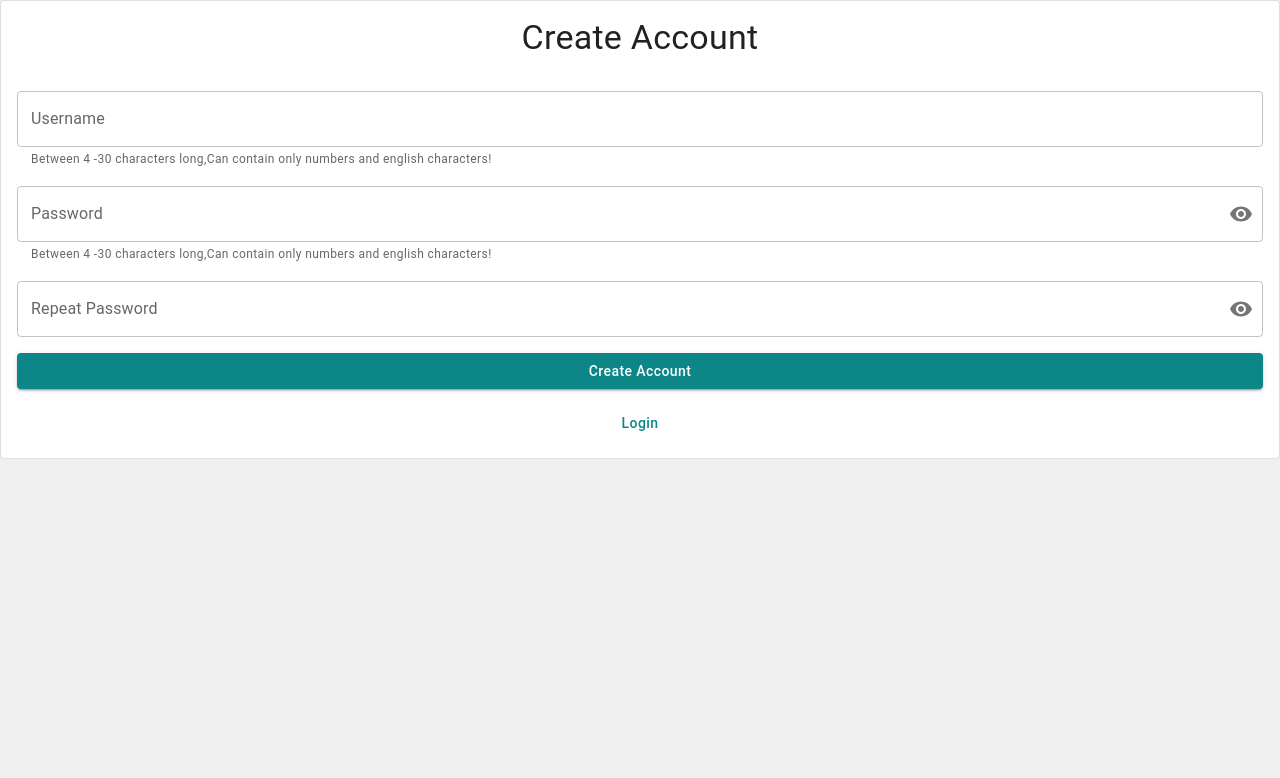
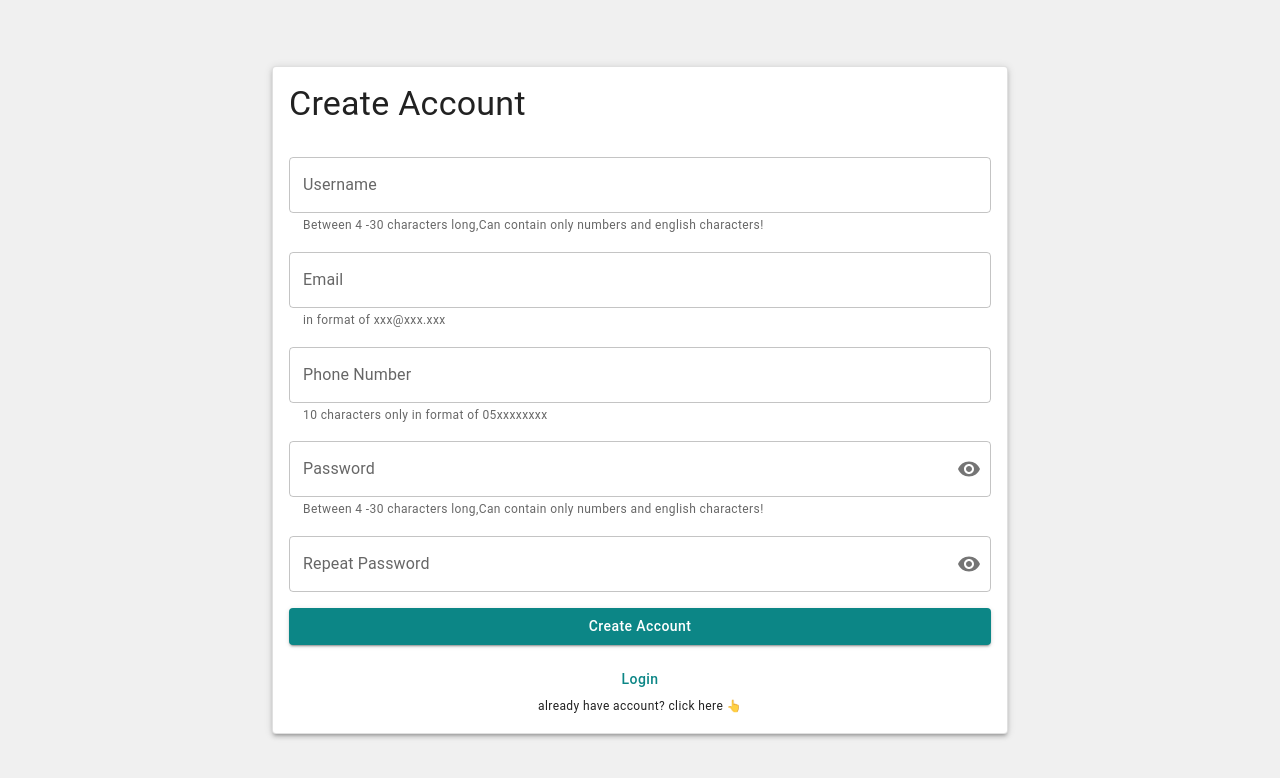
Before and after one commit to Mish2000/learning-system-client, a React (Vite) app: page / in a window 1280 px wide. Both pictures are taken after typing "Sample", "Sample123" into the empty fields and a click on the button "Create Account". Shown: the top 778 px of the page. Built offline with nearby package versions, Linux system fonts and the light colour scheme.

Commit message:
logo edit register mui design

```diff
--- /dev/null
+++ b/src/API/Register.jsx
@@ -0,0 +1,16 @@
+import axios from "axios";
+import {SERVER_URL} from "../Utils/Constants.jsx";
+
+export async  function register(userName, email, password) {
+    const params = {
+        username: userName,
+        email: email,
+        password: password,
+    }
+    try {
+        const response = await axios.post(SERVER_URL+'/auth/register', {params})
+        return await response?.data;
+    } catch (error) {
+        console.error('Error:', error);
+    }
+};
--- a/src/Components/AppIcon.jsx
+++ b/src/Components/AppIcon.jsx
@@ -9,7 +9,7 @@ AppIcon.propTypes = {
 function AppIcon(props) {
     return (
         <CardMedia
-            image={"/src/Assets/favicon.ico"}
+            image={"public/logo.jpg"}
             sx={{ height: props.size , width: props.size }}
         />
     );
--- a/src/Components/Login&Registration/MUILogin.jsx
+++ b/src/Components/Login&Registration/MUILogin.jsx
@@ -30,6 +30,7 @@ function MuiLogin(props) {
             }}
         >
             <AppIcon size={250}/>
+            <Typography variant={"h2"}>self learning math</Typography>
             <Card
                 sx={{
                     width: '100%',
--- a/src/Components/Login&Registration/MUIRegister.jsx
+++ b/src/Components/Login&Registration/MUIRegister.jsx
@@ -1,21 +1,28 @@
 import React, {useEffect, useState} from 'react';
-import {Box, Button, Card, Stack, TextField, Typography} from "@mui/material";
+import {Alert, Box, Button, Card, Stack, TextField, Typography} from "@mui/material";
 import {useNavigate} from "react-router";
 import PasswordTextField from "./PasswordTextField.jsx";
 import {LOGIN_URL} from "../../Utils/Constants.jsx";
+import {register} from "../../API/Register.jsx";
 
-function MuiRegister(props) {
+function MuiRegister() {
     const navigate = useNavigate();
     const [username, setUsername] = useState("");
+    const [email, setEmail] = useState("");
     const [password, setPassword] = useState("");
     const [repeat, setRepeat] = useState("");
+    const [phone, setPhone] = useState("");
+    const [phoneError, setPhoneError] = useState(false);
     const [usernameError, setUsernameError] = useState(false);
+    const [emailError, setEmailError] = useState(false);
     const [passwordError, setPasswordError] = useState(false);
     const [repeatError, setRepeatError] = useState(false);
+    const [alert, setAlert] = useState(false);
     const [error, setError] = useState("");
 
-
     const regex = /^[a-zA-Z0-9]{4,30}$/;
+    const emailRegex = /^[a-zA-Z0-9._%+-]+@[a-zA-Z0-9.-]+\.[a-zA-Z]{2,}$/;
+    const phoneRegex = /^05\d{1}-?\d{3}-?\d{4}$/;
 
     useEffect(() => {
         if (username.length >= 1) {
@@ -32,30 +39,61 @@ function MuiRegister(props) {
 
     useEffect(() => {
         setRepeatError(repeat !== password && repeat.length > 0)
-    }, [password,repeat]);
+    }, [password, repeat]);
 
+    useEffect(() => {
+        if (email.length >= 1) {
+            setEmailError(!emailRegex.test(email));
+        }
+    }, [email]);
+
+    useEffect(() => {
+        if (phone.length >= 1) {
+            setPhoneError(!phoneRegex.test(phone));
+        }
+    }, [phone]);
+
+    const handlePhoneChange = (event) => {
+        const inputValue = event.target.value;
+        const formattedValue = inputValue.replace(/(\d{3})(\d{3})(\d{4})/, '$1-$2$3');
+        setPhone(formattedValue);
+        event.target.value = formattedValue;
+    };
+
+    const notEmpty = (username.length >= 1 && phone.length >= 1 && email.length >= 1 && password.length >= 1 && repeat !== password && repeat.length > 0);
 
     async function createAccount() {
-        // CreateAccount(username, password, repeat).then(result => {
-        //     if (result===100){
-        //         setError("Missing username")
-        //     }else if(result===101){
-        //         setError("Missing password")
-        //     }else if(result===102){
-        //         setError("Password do not match!")
-        //     }else if(result===103){
+        // register(username, email, password).then(() => {
+        //     if (result === 103) {
         //         setError("This username is already taken ")
-        //     }else if(result===104){
+        //     } else if (result === 104) {
         //         setError("The username does not satisfy the requirements")
-        //     }else if(result===105){
+        //     } else if (result === 105) {
         //         setError("The password does not satisfy the requirements")
-        //     }
-        // });
+        //     }else {navigate(LOGIN_URL)}
+        // })
+        register(username, email, password)
+        navigate(LOGIN_URL)
     }
-
         return (
-        <Box className="login-card"  textAlign="center">
-            <Card variant={"outlined"} >
+            <Box
+                sx={{
+                    display: 'flex',
+                    flexDirection: 'column',
+                    alignItems: 'center',
+                    justifyContent: 'center',
+                    minHeight: '100vh',
+                    padding: {xs: 0, sm: 4, md: 4, lg: 4},
+                    width: '100%',
+                    maxWidth: {xs: '90%', sm: '800px'},
+                    mx: 'auto',
+                }}
+            >
+                <Card sx={{
+                    width: '100%',
+                    boxShadow: 3,
+                }}
+                      variant='outlined'>
                     <Stack
                         spacing={2}
                         padding={2}
@@ -79,6 +117,30 @@ function MuiRegister(props) {
                             value={username}
                             onChange={(event) => setUsername(event.target.value)}
                         />
+                        <TextField
+                            error={emailError}
+                            variant={"outlined"}
+                            type={"text"}
+                            helperText={"in format of xxx@xxx.xxx"}
+                            label={"Email"}
+                            value={email}
+                            onChange={(event) => setEmail(event.target.value)}
+                        />
+                        <TextField
+                            error={phoneError}
+                            variant={"outlined"}
+                            type={"text"}
+                            helperText={"10 characters only in format of 05xxxxxxxx"}
+                            label={"Phone Number"}
+                            value={phone}
+                            onChange={(event) => {
+                                setPhone(event.target.value)
+                                {
+                                    handlePhoneChange(event)
+                                }
+                            }
+                            }
+                        />
                         <PasswordTextField
                             error={passwordError}
                             helperText={"Between 4 -30 characters long,Can contain only numbers and english characters! "}
@@ -98,13 +160,25 @@ function MuiRegister(props) {
                             value={repeat}
                             onChange={(event) => setRepeat(event.target.value)}
                         />
-
+                        {alert ? <Alert variant="filled" severity="error">
+                                Please check if all fields are filled correctly
+                            </Alert>
+                            :
+                            <></>
+                        }
                         <Button
                             sx={{textTransform: 'inherit'}}
                             variant={"contained"}
-                        onClick={() => createAccount()}
+                            onClick={() => {
+                                if (error === "" && notEmpty) {
+                                    setAlert(false)
+                                    createAccount()
+                                } else {
+                                    setAlert(true)
+                                }
+                            }}
                         >Create Account</Button>
-
+                        <Stack>
                             <Button
                                 sx={{textTransform: 'inherit'}}
                                 variant={"text"}
@@ -112,7 +186,10 @@ function MuiRegister(props) {
                                     navigate(LOGIN_URL)
                                 }}
                             >Login </Button>
-
+                            <Typography variant={"caption"} sx={{justifyContent: 'center', display: 'flex'}}>
+                                already have account? click here 👆
+                            </Typography>
+                        </Stack>
                     </Stack>
                 </Card>
             </Box>
--- a/src/Utils/Constants.jsx
+++ b/src/Utils/Constants.jsx
@@ -3,3 +3,4 @@ export const HOME_URL = "/" ;
 export const LOGIN_URL = "/" ;
 export const REGISTER_URL = "/register" ;
 export const PROFILE_URL = "/u/" ;
+export const SERVER_URL = "http://localhost:8080/api" ;
```
Also changed, not shown: public/img.jpg (deleted), public/logo.jpg (added). Lines whose indentation alone changed are shown as unchanged.
